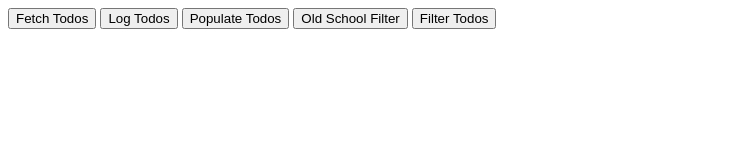
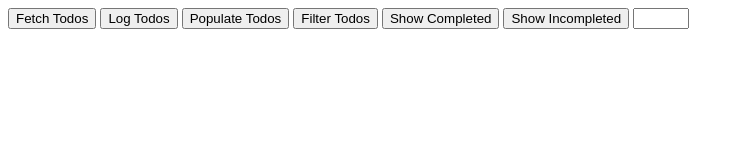
Before and after one commit to EvanKelley/todo-list, a plain HTML site: page index.html in a window 1280 px wide. Shown: the whole page, without its empty margins (0-744 px from the left). Drawn offline with Linux system fonts and the light colour scheme.

Commit message:
added filter

```diff
--- a/index.html
+++ b/index.html
@@ -12,8 +12,11 @@
   <button onclick="fetchTodos()">Fetch Todos</button>
   <button onclick="logTodos()">Log Todos</button>
   <button onclick="populateTodos()">Populate Todos</button>
-  <button onclick="filterTodosOldSchool()">Old School Filter</button>
   <button onclick="filterTodos()">Filter Todos</button>
+  <button onclick="showComplete()">Show Completed</button>
+  <button onclick="showIncomplete()">Show Incompleted</button>
+
+  <input type="number" min="1" max="10" id="numberInput">
 
   <ol id="todo-list">
   </ol>
--- a/todo.js
+++ b/todo.js
@@ -39,25 +39,57 @@ const populateTodos = () => {
     }
 }
 
+  // let userId = document.getElementById("numberInput").value
+  // const filterTodos = () => {
+  //   console.log(userId)
+  //   let filteredByUserId = arrayOfTodos.filter((todo) => {
+  //     // return todo
+  //     if (todo.userId === userId && todo.completed) {
+  //       return todo
+  //     }
+  //   })
+  //   console.log('filteredByUserId:', filteredByUserId)
+  // }
 
-const filterTodosOldSchool = () => {
-    let filtered = []
-    for (let index = 0; index < arrayOfTodos.length; index++) {
-      const todo = arrayOfTodos[index];
-      let userId = 2
-      if (todo.userId === userId) {
-        filtered.push(todo)
+  // let userId = document.getElementById("numberInput").value
+  const filterTodos = () => {
+    let userToDos = arrayOfTodos.filter(num => num.userId == document.getElementById('numberInput').value)
+    console.log(userToDos)
+    const ol = document.getElementById("todo-list");
+    ol.innerHTML = ""
+    for (let index = 0; index < userToDos.length; index++) {
+      const todo = userToDos[index];
+      const li = document.createElement("li");
+      const title = document.createTextNode(todo.title);
+      li.appendChild(title);
+      ol.appendChild(li);
       }
-    }
-    console.log('filtered:', filtered)
   }
-  const filterTodos = () => {
-    let filteredByUserId = arrayOfTodos.filter((todo) => {
-      let userId = 2
-      // return todo
-      if (todo.userId === userId && todo.completed) {
-        return todo
+
+  const showComplete = () => {
+    const ol = document.getElementById("todo-list");
+    ol.innerHTML = ""
+    let completedToDos = arrayOfTodos.filter(num => num.completed === true)
+    for (let index = 0; index < completedToDos.length; index++) {
+      const todo = completedToDos[index];
+      const li = document.createElement("li");
+      const title = document.createTextNode(todo.title);
+      li.style.color = "green";
+      li.appendChild(title);
+      ol.appendChild(li);
       }
-    })
-    console.log('filteredByUserId:', filteredByUserId)
   }
+
+  const showIncomplete = () => {
+    const ol = document.getElementById("todo-list");
+    ol.innerHTML = ""
+    let completedToDos = arrayOfTodos.filter(num => num.completed === false)
+    for (let index = 0; index < completedToDos.length; index++) {
+      const todo = completedToDos[index];
+      const li = document.createElement("li");
+      const title = document.createTextNode(todo.title);
+      li.style.color = "red";
+      li.appendChild(title);
+      ol.appendChild(li);
+      }
+  }
```
